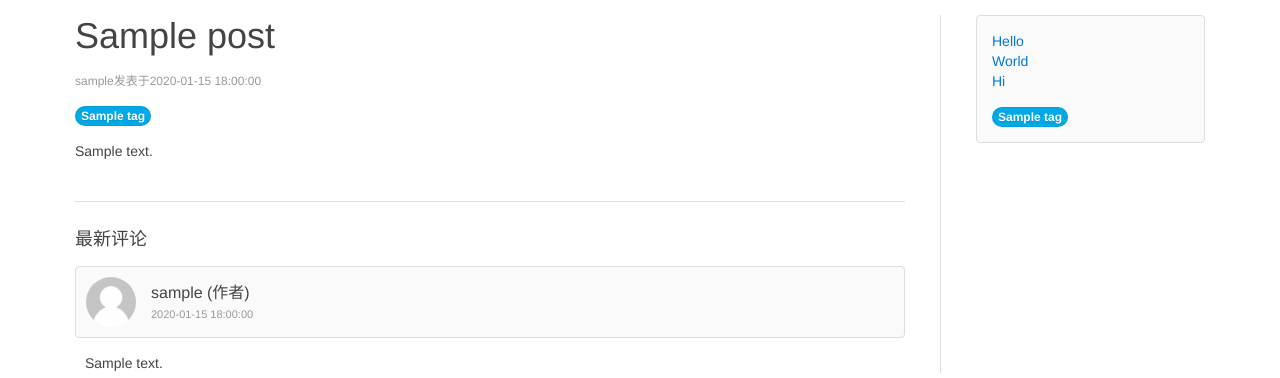
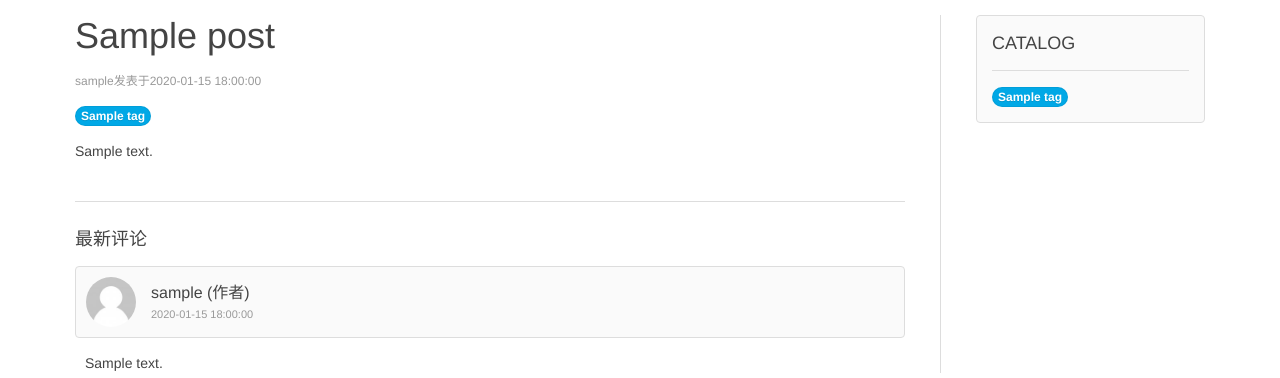
Before and after one commit to lincocc/django_blog, a Django app: page /blog/00000000000000000000000000000001/ in a window 1280 px wide. Shown: the part 42-420 px from the top of the page. Run offline with Django 3.2, Linux system fonts and the light colour scheme; tables that the repository leaves empty hold one stand-in row (values such as "Sample post").

Commit message:
add side panel

```diff
--- a/blog/static/blog/css/awesome.css
+++ b/blog/static/blog/css/awesome.css
@@ -19,3 +19,22 @@ a:hover, a:active {
 .CodeMirror {
 	height: 300px;
 }
+
+.h1_tag{
+    margin-left: 0;
+}
+.h2_tag{
+    margin-left: 1px;
+}
+.h3_tag{
+    margin-left: 2px;
+}
+.h4_tag{
+    margin-left: 4px;
+}
+.h5_tag{
+    margin-left: 6px;
+}
+.h6_tag{
+    margin-left: 8px;
+}
--- a/blog/static/blog/js/awesome.js
+++ b/blog/static/blog/js/awesome.js
@@ -218,7 +218,7 @@ function Template(tpl) {
 // extends jQuery.form:
 
 $(function () {
-    console.log('Extends $form...');
+    // console.log('Extends $form...');
     $.fn.extend({
         showFormError: function (err) {
             return this.each(function () {
--- a/blog/templates/blog/base.html
+++ b/blog/templates/blog/base.html
@@ -8,12 +8,14 @@
     {% load static  %}
     <link rel="stylesheet" type="text/css" href="{% static 'blog/css/uikit.min.css' %}" />
     <link rel="stylesheet" type="text/css" href="{% static 'blog/css/uikit.almost-flat.min.css' %}" />
+    <link rel="stylesheet" type="text/css" href="{% static 'blog/css/components/sticky.almost-flat.min.css' %}" />
     <link rel="stylesheet" type="text/css" href="{% static 'blog/css/awesome.css' %}" />
     <link rel="stylesheet" type="text/css" href="{% static 'blog/css/code.css' %}" />
     <link rel="shortcut icon" href="{% static 'blog/image/favicon.ico' %}">
     <script src="{% static 'blog/js/jquery.min.js' %}"></script>
     <script src="{% static 'blog/js/sha1.min.js' %}"></script>
     <script src="{% static 'blog/js/uikit.min.js' %}"></script>
+    <script src="{% static 'blog/js/components/sticky.min.js' %}"></script>
     <script src="{% static 'blog/js/sticky.min.js' %}"></script>
     <script src="{% static 'blog/js/vue.min.js' %}"></script>
     <script src="{% static 'blog/js/awesome.js' %}"></script>
--- a/blog/templates/blog/detail.html
+++ b/blog/templates/blog/detail.html
@@ -22,7 +22,7 @@
                         <a href="#"><span class="uk-badge uk-badge-notification">{{ tag.name }}</span></a>
                     {% endfor %}
                 </p>
-                <p>{{ post.content|safe }}</p>
+                <div id="post_body">{{ post.content|safe }}</div>
             </article>
             <hr class="uk-article-divider"/>
 
@@ -79,20 +79,28 @@
 
         <div class="uk-width-medium-1-4">
             <hr class="uk-grid-divider uk-hidden-medium uk-hidden-large"/>
-            <div class="uk-panel uk-panel-box">
-                <ul class="uk-list">
-                    <li><a href="#">Hello</a></li>
-                    <li><a href="#">World</a></li>
-                    <li><a href="#">Hi</a></li>
+            <div class="uk-panel uk-panel-box" data-uk-sticky="{top:55}">
+                <h3 class="uk-panel-title">CATALOG</h3>
+                <ul id='catalog' class="uk-nav uk-nav-side">
                 </ul>
-
-            <p>
-                {% for tag in tags %}
-                    <a href="{% url 'blog:tag_index'%}#{{ tag.name }}"><span class="uk-badge uk-badge-notification">{{ tag.name }}</span></a>
-                {% endfor %}
-            </p>
+                <hr class="uk-panel-divider"/>
+                <p>
+                    {% for tag in tags %}
+                        <a href="{% url 'blog:tag_index' %}#{{ tag.name }}"><span
+                                class="uk-badge uk-badge-notification">{{ tag.name }}</span></a>
+                    {% endfor %}
+                </p>
             </div>
         </div>
     </div>
-
+    <script>
+        var article = $('#post_body');
+        var catalog = $('#catalog');
+        article.children().filter('h1,h2,h3,h4,h5,h6').each(
+            function (n, e) {
+                var text = e.innerText.replace(' ', '');
+                $(this).attr('id', text);
+                catalog.append('<li><a class="' + e.tagName.toLowerCase() + '_tag' + '" href="#' + text + '">' + text + '</a></li>');
+            });
+    </script>
 {% endblock %}
```
